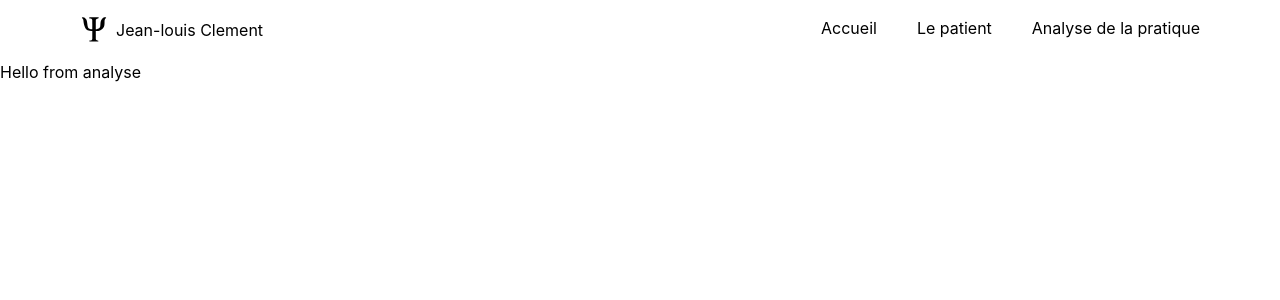
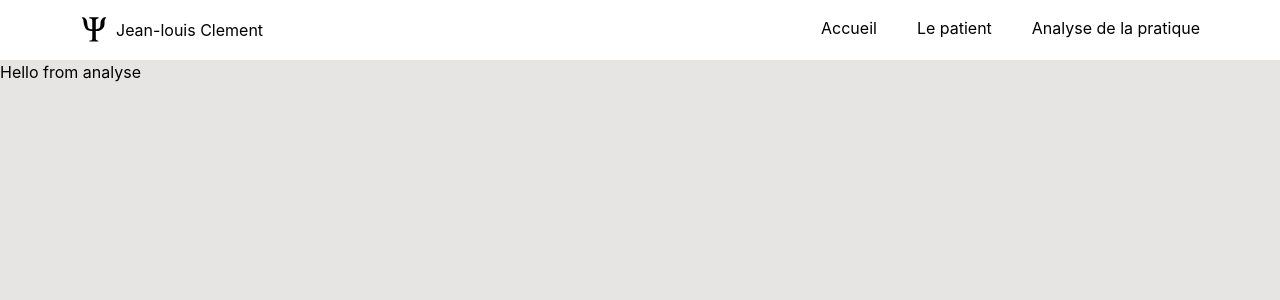
Before and after one commit to teovlt/JL-psy-bron, a React (Vite) app: page /analyse in a window 1280 px wide. Shown: the top 300 px of the page. Built offline with nearby package versions, Linux system fonts and the light colour scheme.

Commit message:
Add colors to see the diff in the new pages

```diff
--- a/src/pages/Analyse.jsx
+++ b/src/pages/Analyse.jsx
@@ -1,7 +1,7 @@
 import React from 'react'
 
 const Analyse = () => {
-  return <div>Hello from analyse</div>
+  return <div className='bg-stone-200 h-screen w-screen'>Hello from analyse</div>
 }
 
 export default Analyse
--- a/src/pages/Patient.jsx
+++ b/src/pages/Patient.jsx
@@ -1,7 +1,7 @@
 import React from 'react'
 
 const Patient = () => {
-  return <div>Hello from patient</div>
+  return <div className='bg-stone-200 h-screen w-screen'>Hello from patient</div>
 }
 
 export default Patient
```
